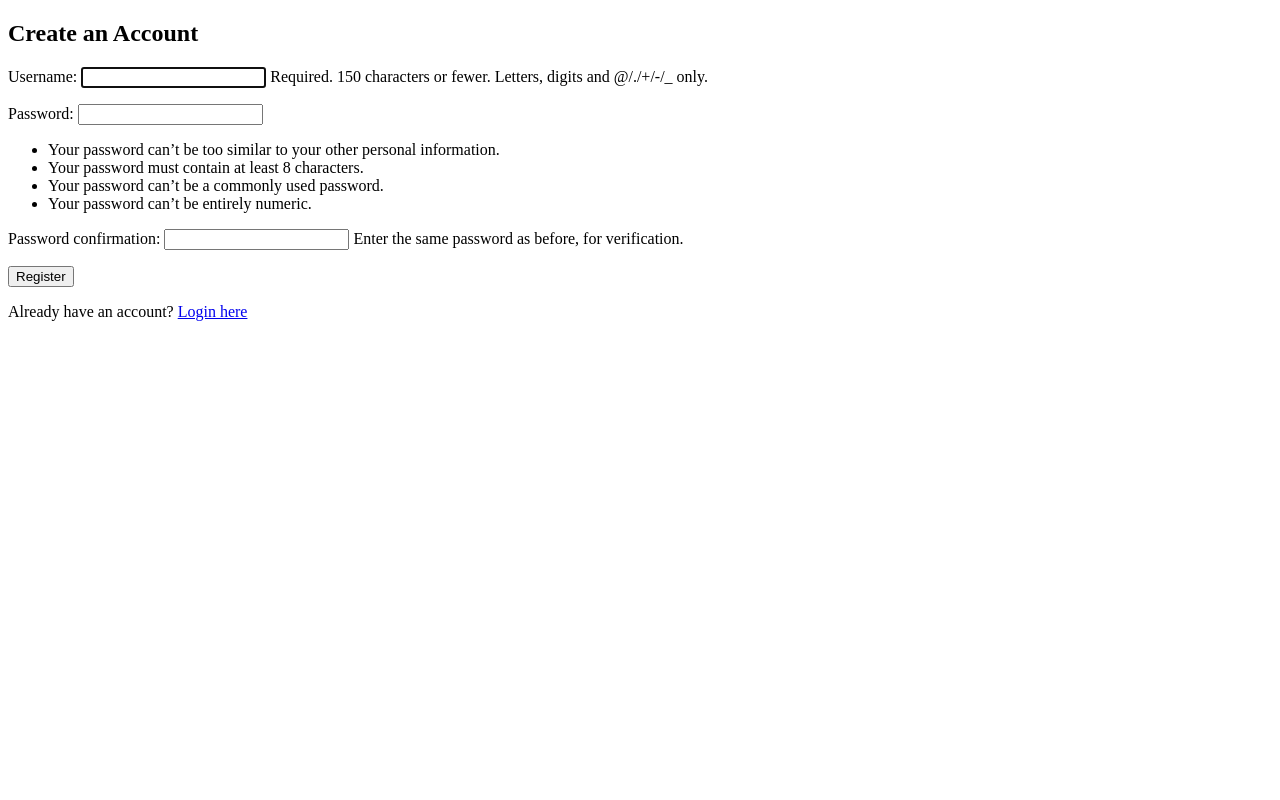
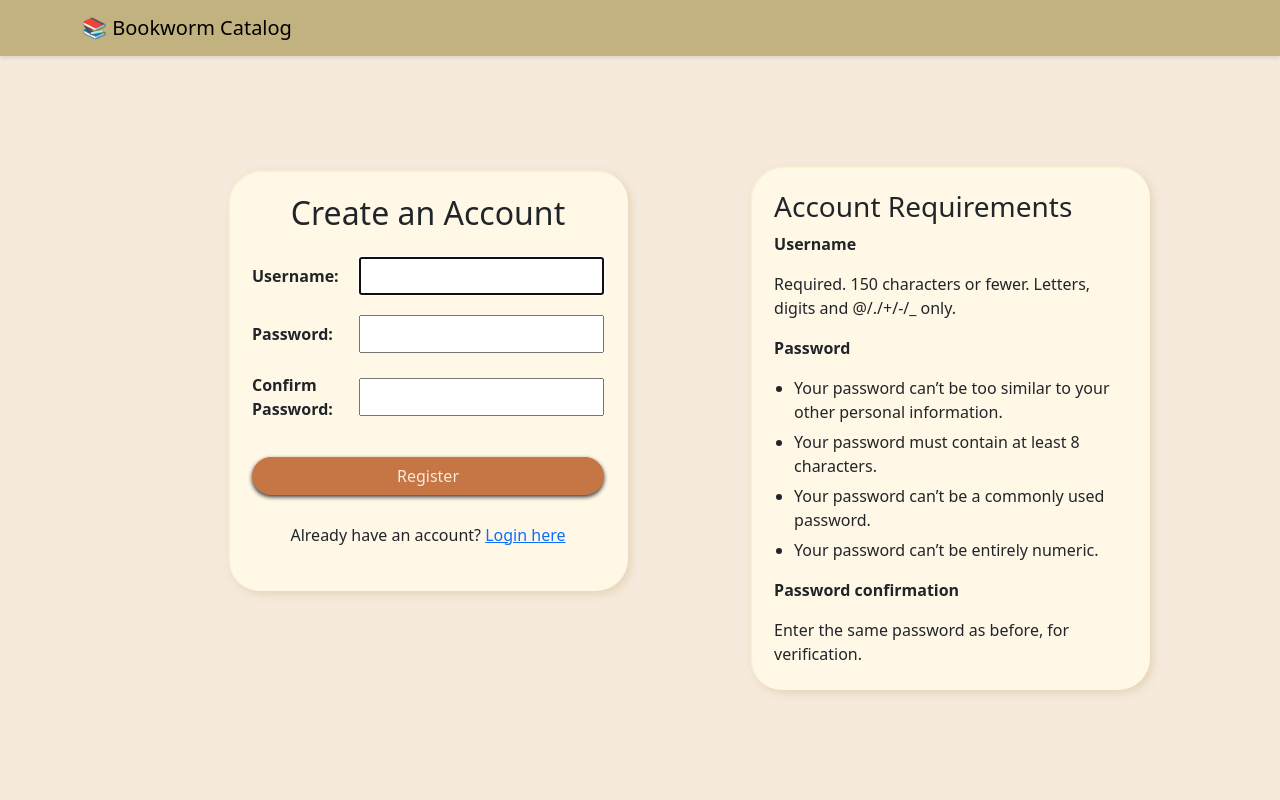
Before and after one commit to g3se/bookworm, a Django app: page /register/ in a window 1280 px wide. Run offline with Django 5.2, Linux system fonts and the light colour scheme.

Commit message:
more style updates for login page and navbar, including new colors, shadows, and rounded corners. Also updated the login form layout and removed the default form rendering for a custom design.

```diff
--- a/bookworm/accounts/templates/accounts/register.html
+++ b/bookworm/accounts/templates/accounts/register.html
@@ -1,8 +1,21 @@
+{% load static %}
 <!DOCTYPE html>
 <html>
-<head><title>Register - Bookworm</title></head>
-<body>
-  <h2>Create an Account</h2>
+<head>
+  <title>Register - Bookworm</title>
+  <link href="https://cdn.jsdelivr.net/npm/bootstrap@5.3.0/dist/css/bootstrap.min.css" rel="stylesheet">
+  <link rel="stylesheet" href="{% static 'accounts/style.css' %}">
+</head>
+<body class="login-page">
+  <nav class="navbar bookworm-navbar">
+     <div class="container">
+      <a class="navbar-brand" href="/books/">📚 Bookworm Catalog</a>
+    </div>
+  </nav>
+  <main class="login-content">
+    <div class="auth-layout">
+      <div class="container mt-1 login-card auth-card">
+      <h2 class="text-center mb-2 pb-3">Create an Account</h2>
 
       {% if messages %}
         {% for message in messages %}
@@ -12,10 +25,50 @@
 
       <form method="POST">
         {% csrf_token %}
-    {{ form.as_p }}
-    <button type="submit">Register</button>
+
+        <div class="login-field">
+          <label for="{{ form.username.id_for_label }}">Username:</label>
+          {{ form.username }}
+        </div>
+        {% if form.username.errors %}
+          <div class="field-errors">{{ form.username.errors }}</div>
+        {% endif %}
+
+        <div class="login-field">
+          <label for="{{ form.password1.id_for_label }}">Password:</label>
+          {{ form.password1 }}
+        </div>
+        {% if form.password1.errors %}
+          <div class="field-errors">{{ form.password1.errors }}</div>
+        {% endif %}
+
+        <div class="login-field">
+          <label for="{{ form.password2.id_for_label }}">Confirm Password:</label>
+          {{ form.password2 }}
+        </div>
+        {% if form.password2.errors %}
+          <div class="field-errors">{{ form.password2.errors }}</div>
+        {% endif %}
+
+        <button type="submit" class="btn btn-primary mt-3 login-Button">Register</button>
       </form>
 
-  <p>Already have an account? <a href="{% url 'login' %}">Login here</a></p>
+      <p class="text-center mt-4 p-1">Already have an account? <a href="{% url 'login' %}">Login here</a></p>
+    </div>
+
+    <div class="info-card">
+      <h3>Account Requirements</h3>
+
+      <p><strong>{{ form.username.label }}</strong></p>
+      <div class="help-text">{{ form.username.help_text|safe }}</div>
+
+      <p class="mt-3"><strong>{{ form.password1.label }}</strong></p>
+      <div class="help-text">{{ form.password1.help_text|safe }}</div>
+
+      <p class="mt-3"><strong>{{ form.password2.label }}</strong></p>
+      <div class="help-text">{{ form.password2.help_text|safe }}</div>
+    </div>
+  </div>
+  </main>
 </body>
 </html>
--- /dev/null
+++ b/bookworm/static/accounts/style.css
@@ -0,0 +1,116 @@
+/* Accounts page styles */
+:root {
+    --bookworm-navbar: #c2b280;
+    --bookworm-button: #c57644;
+    --bookworm-button-hover: #744426;
+    --bookworm-background: #f6eadd;
+    --bookworm-background-secondary: #fff8e7;
+    --bookworm-text: #c57644;
+}
+.login-page {
+    background-color: var(--bookworm-background);
+    min-height: 100vh;
+}
+
+.login-content {
+    min-height: calc(100vh - 56px);
+    display: flex;
+    align-items: center;
+    justify-content: center;
+}
+
+.auth-layout {
+    display: flex;
+    gap: 24px;
+    align-items: flex-start;
+    justify-content: center;
+    flex-wrap: wrap;
+}
+
+.form-group {
+    margin-bottom: 1rem;
+}
+
+.form-label {
+    font-weight: 500;
+    margin-bottom: 0.5rem;
+}
+
+.login-card {
+    background-color: var(--bookworm-background-secondary);
+    padding: 24px;
+    border-radius: 2em;
+    box-shadow:
+        inset 0.1em 0.1em 0.1em rgb(218 199 156 / 30%),
+        0 0 0 0 white,
+        0.2em 0.2em 0.5em rgb(218 199 156 / 60%);
+    max-width: 400px;
+}
+
+.auth-card {
+    width: min(100%, 480px);
+}
+
+.info-card {
+    width: min(100%, 400px);
+    background-color: var(--bookworm-background-secondary);
+    padding: 24px;
+    border-radius: 2em;
+    box-shadow:
+            inset 0.1em 0.1em 0.1em rgb(218 199 156 / 30%),
+            0 0 0 0 white,
+            0.2em 0.2em 0.5em rgb(218 199 156 / 60%);
+}
+
+.login-field {
+    display: flex;
+    align-items: center;
+    gap: 16px;
+    margin-bottom: 20px;
+
+}
+
+.login-field label {
+    width: 95px;
+    margin: 0;
+    font-weight: bold;
+}
+
+.login-Button {
+    width: 100%;
+    border-radius: 25px;
+    box-shadow: #333 0px 2px 4px;
+    background-color: var(--bookworm-button);
+    border: 1px solid var(--bookworm-button);
+    color: var(--bookworm-background);
+
+}
+.login-Button:hover {
+    background-color: var(--bookworm-button-hover);
+    border-color: var(--bookworm-button-hover);
+}
+
+.login-field input {
+    flex: 1;
+    color: #333;
+    padding: 5px;
+}
+
+.field-errors {
+    color: #dc3545;
+    margin: -12px 0 16px 111px;
+    font-size: 0.9rem;
+}
+
+.help-text ul {
+    margin: 0;
+    padding-left: 20px;
+}
+
+.help-text li {
+    margin-bottom: 6px;
+}
+.bookworm-navbar {
+    background-color: var(--bookworm-navbar);
+    box-shadow: 0 2px 4px rgba(0, 0, 0, 0.1);
+}
```
Also changed, not shown: accounts/static/accounts/style.css (deleted, +0 -31 lines), bookworm/accounts/templates/accounts/login.html (+10 -50 lines), bookworm/static/css/style.css (+8 -1 lines), bookworm/static/catalog/style.css (renamed from catalog/static/catalog/style.css). Lines whose indentation alone changed are shown as unchanged.
